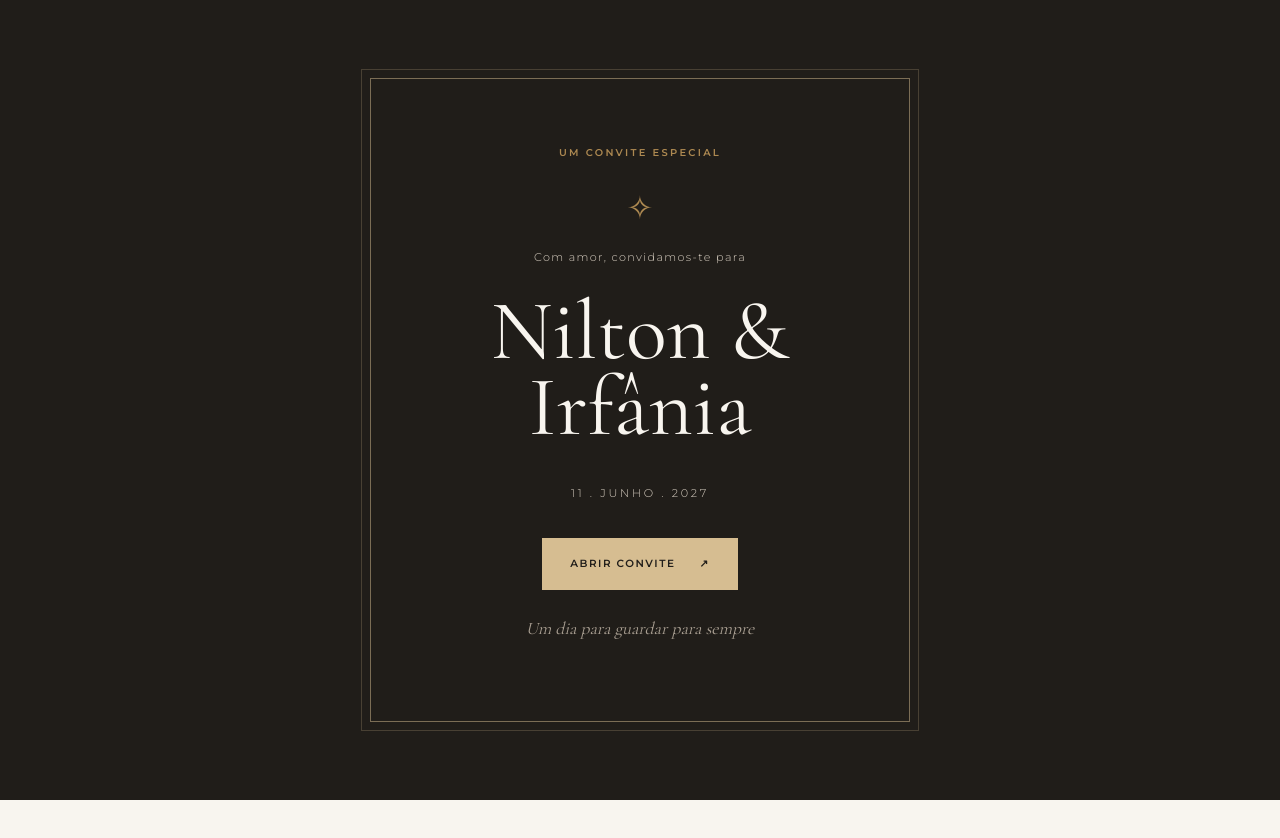
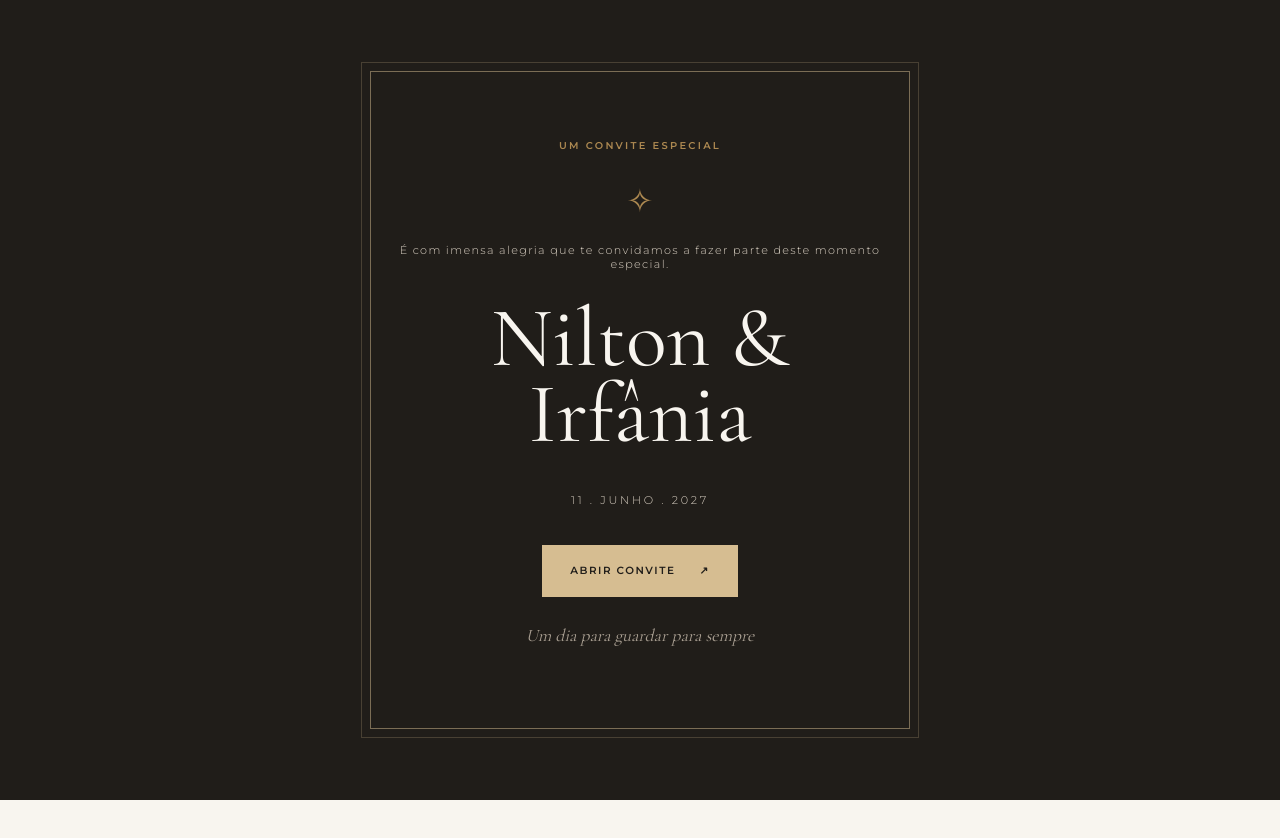
Before and after one commit to niltonbelo/convite-casamento, a plain HTML site: page index.html in a window 1280 px wide. Shown: the top 838 px of the page. Drawn offline with nearby package versions, Linux system fonts and the light colour scheme.

Commit message:
Update index.html

```diff
--- a/index.html
+++ b/index.html
@@ -16,7 +16,7 @@
     <div class="intro-frame">
       <span class="eyebrow">UM CONVITE ESPECIAL</span>
       <div class="intro-ornament" aria-hidden="true">✧</div>
-      <p class="intro-kicker">Com amor, convidamos-te para</p>
+      <p class="intro-kicker">É com imensa alegria que te convidamos a fazer parte deste momento especial.</p>
       <h1 id="introNames">Nilton <span>&</span> Irfânia</h1>
       <p class="intro-date" id="introDate">15 . AGOSTO . 2027</p>
       <button class="button button-gold" id="openInvitation" type="button">ABRIR CONVITE <span>↗</span></button>
```
